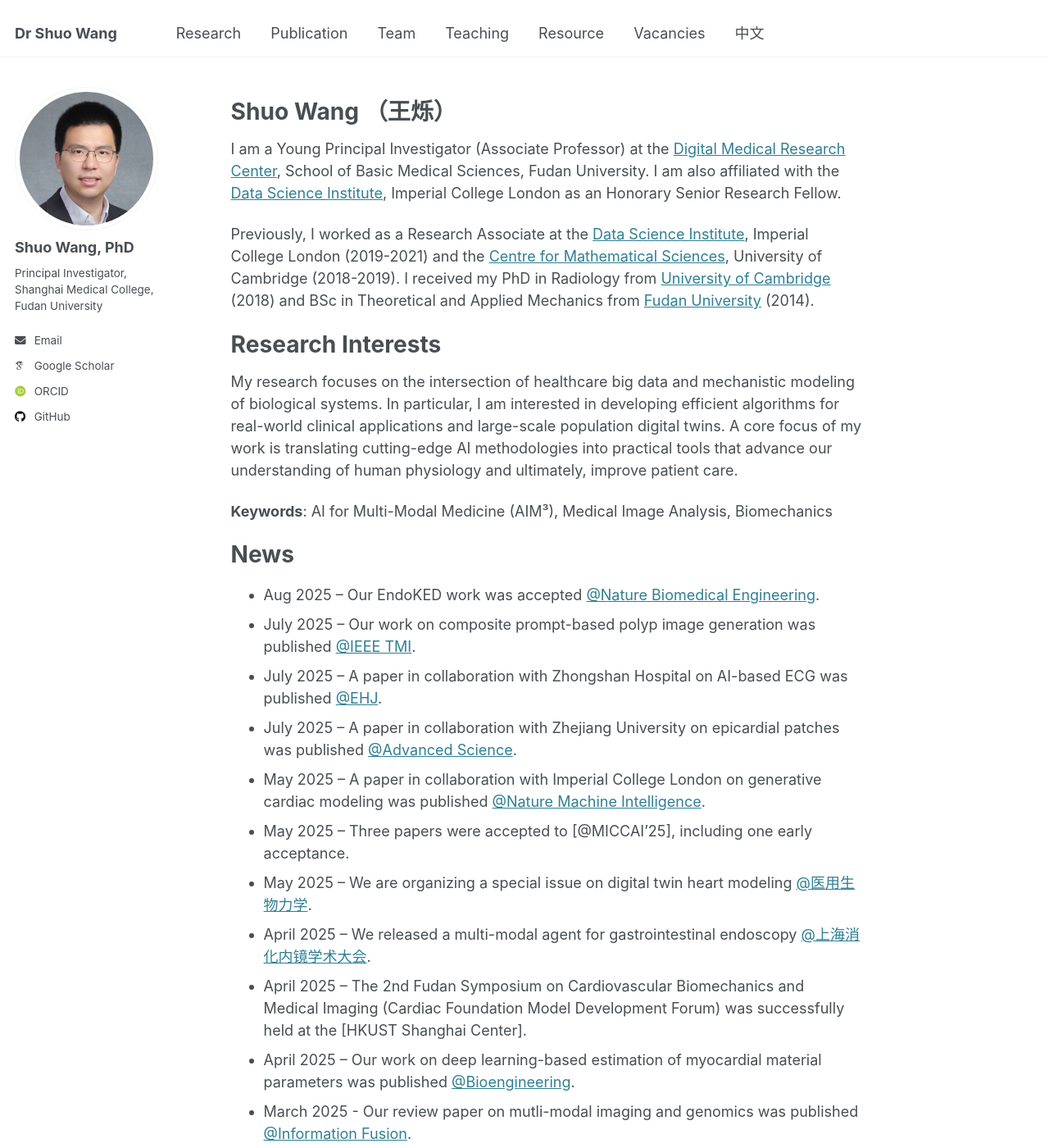
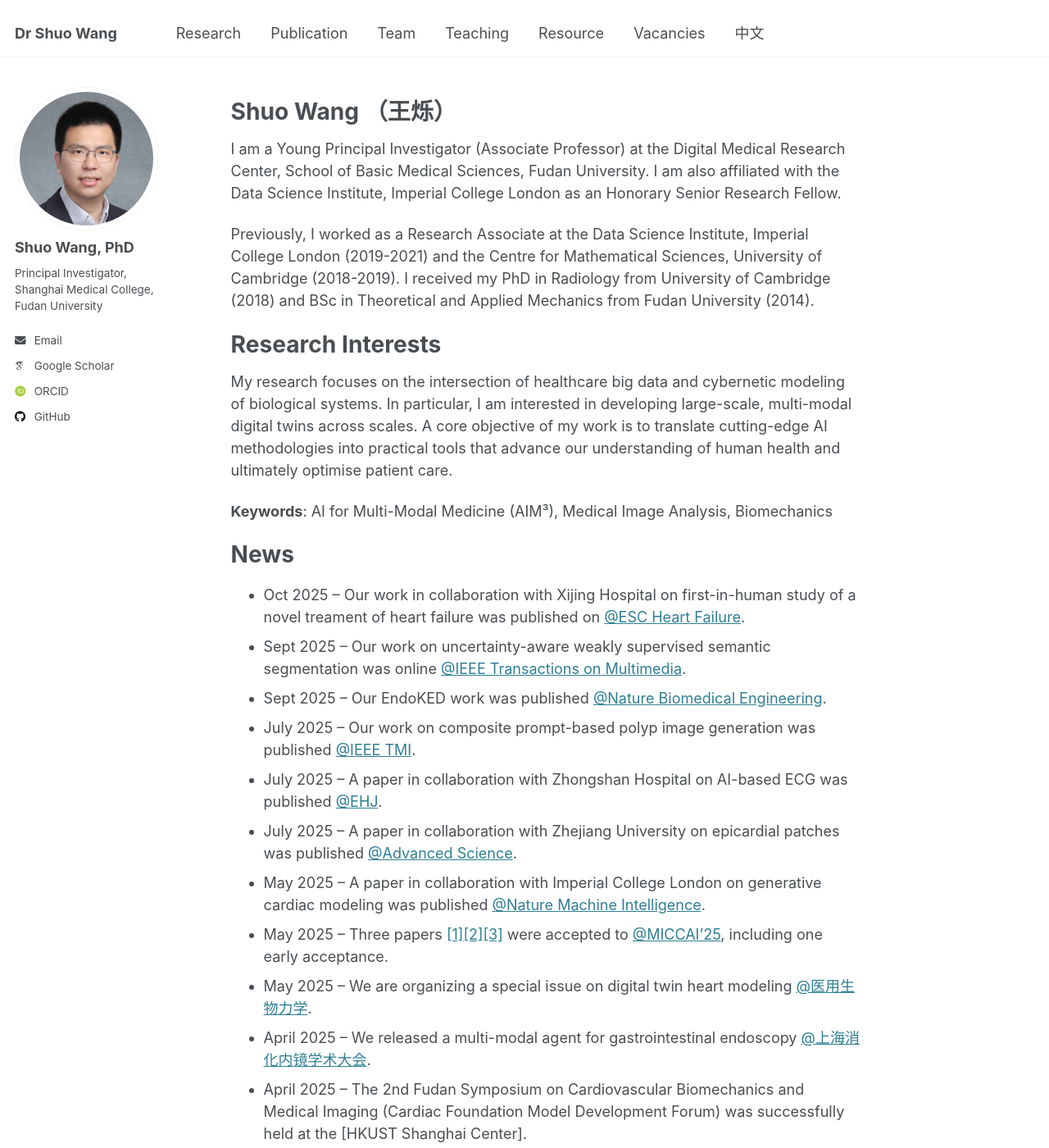
Before and after one commit to shuowang26/shuowang26.github.io, a Jekyll site: the page built from _pages/about.md, in a window 1280 px wide and 1400 px high. Shown: the whole window at 82% size. Built offline with Jekyll 4.4.1, drawn with Linux system fonts in a browser that asks for light colours; some web fonts are replaced; comment, search, counter and statistics services are not loaded.

Commit message:
Update website pages

```diff
--- a/_pages/about.md
+++ b/_pages/about.md
@@ -8,22 +8,24 @@ redirect_from:
 ---
 
 # Shuo Wang （王烁）
-I am a Young Principal Investigator (Associate Professor) at the [Digital Medical Research Center](https://miccai.fudan.edu.cn/), School of Basic Medical Sciences, Fudan University. I am also affiliated with the [Data Science Institute](https://www.imperial.ac.uk/data-science/), Imperial College London as an Honorary Senior Research Fellow.
+I am a Young Principal Investigator (Associate Professor) at the Digital Medical Research Center, School of Basic Medical Sciences, Fudan University. I am also affiliated with the Data Science Institute, Imperial College London as an Honorary Senior Research Fellow.
 
-Previously, I worked as a Research Associate at the [Data Science Institute](https://www.imperial.ac.uk/data-science/), Imperial College London (2019-2021) and the [Centre for Mathematical Sciences](https://www.cmih.maths.cam.ac.uk/), University of Cambridge (2018-2019). I received my PhD in Radiology from [University of Cambridge](https://www.cam.ac.uk/) (2018) and BSc in Theoretical and Applied Mechanics from [Fudan University](https://www.fudan.edu.cn/main.htm) (2014).
+Previously, I worked as a Research Associate at the Data Science Institute, Imperial College London (2019-2021) and the Centre for Mathematical Sciences, University of Cambridge (2018-2019). I received my PhD in Radiology from University of Cambridge (2018) and BSc in Theoretical and Applied Mechanics from Fudan University (2014).
 
 # Research Interests
-My research focuses on the intersection of healthcare big data and mechanistic modeling of biological systems. In particular, I am interested in developing efficient algorithms for real-world clinical applications and large-scale population digital twins. A core focus of my work is translating cutting-edge AI methodologies into practical tools that advance our understanding of human physiology and ultimately, improve patient care.
+My research focuses on the intersection of healthcare big data and cybernetic modeling of biological systems. In particular, I am interested in developing large-scale, multi-modal digital twins across scales. A core objective of my work is to translate cutting-edge AI methodologies into practical tools that advance our understanding of human health and ultimately optimise patient care.
 
 **Keywords**: AI for Multi-Modal Medicine (AIM³), Medical Image Analysis, Biomechanics
 
 # News
- - Aug 2025 – Our EndoKED work was accepted [@Nature Biomedical Engineering](https://arxiv.org/abs/2310.11173).
+  - Oct 2025 – Our work in collaboration with Xijing Hospital on first-in-human study of a novel treament of heart failure was published on [@ESC Heart Failure](https://academic.oup.com/ehf/article/12/10/e20250123/8203433).
+  - Sept 2025 – Our work on uncertainty-aware weakly supervised semantic segmentation was online [@IEEE Transactions on Multimedia](https://ieeexplore.ieee.org/abstract/document/11175540).
+ - Sept 2025 – Our EndoKED work was published [@Nature Biomedical Engineering](https://www.nature.com/articles/s41551-025-01500-x).
  - July 2025 – Our work on composite prompt-based polyp image generation was published [@IEEE TMI](https://ieeexplore.ieee.org/document/11080481).
  - July 2025 – A paper in collaboration with Zhongshan Hospital on AI-based ECG was published [@EHJ](https://academic.oup.com/eurheartj/advance-article/doi/10.1093/eurheartj/ehaf448/8203433).
  - July 2025 – A paper in collaboration with Zhejiang University on epicardial patches was published [@Advanced Science](https://advanced.onlinelibrary.wiley.com/doi/full/10.1002/advs.202501663).
  - May 2025 – A paper in collaboration with Imperial College London on generative cardiac modeling was published [@Nature Machine Intelligence](https://www.nature.com/articles/s42256-025-01035-5).
- - May 2025 – Three papers were accepted to [@MICCAI'25], including one early acceptance.
+ - May 2025 – Three papers [[1]](https://link.springer.com/chapter/10.1007/978-3-032-05141-7_11)[[2]](https://link.springer.com/chapter/10.1007/978-3-032-04937-7_19)[[3]](https://link.springer.com/chapter/10.1007/978-3-032-05127-1_58) were accepted to [@MICCAI'25](https://conferences.miccai.org/2025/en/), including one early acceptance.
  - May 2025 – We are organizing a special issue on digital twin heart modeling [@医用生物力学](http://www.medbiomechanics.com/yyswlx/news/view/20250527163431001).
  - April 2025 – We released a multi-modal agent for gastrointestinal endoscopy [@上海消化内镜学术大会](https://mp.weixin.qq.com/s/tlvoKUGbJy0prManG3J-xw).
  - April 2025 – The 2nd Fudan Symposium on Cardiovascular Biomechanics and Medical Imaging (Cardiac Foundation Model Development Forum) was successfully held at the [HKUST Shanghai Center].
```
Also changed, not shown: _pages/cn.md (+13 -0 lines), _pages/publication.md (+2 -2 lines), _pages/research.md (+3 -3 lines), _pages/teaching.md (+2 -2 lines).
